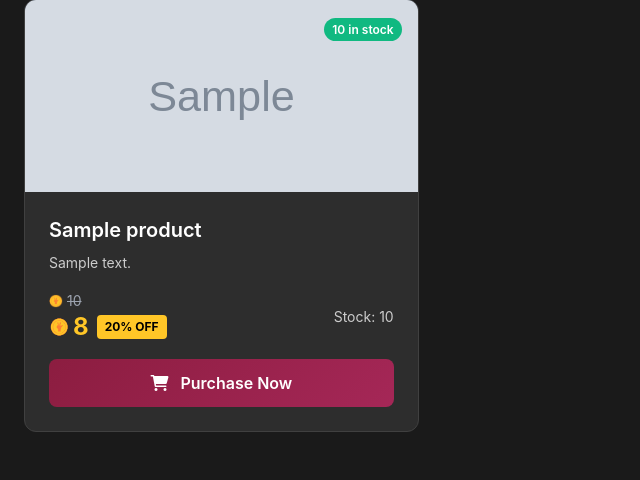
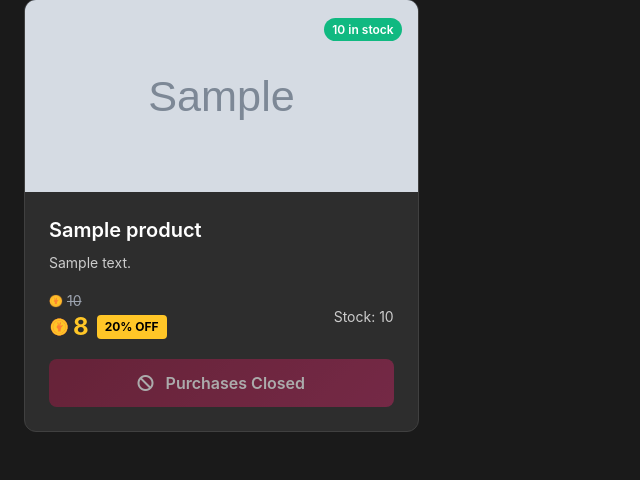
Before and after one commit to code-wolf-byte/Devil2DevilEconomy, a Flask app: page / in a window 1280 px wide. Shown: the part 640-1120 px from the top of the page, without its empty margins (0-640 px from the left). Run offline with Flask 2, Linux system fonts and the light colour scheme; a user stored in the database is signed in; tables that the repository leaves empty hold one stand-in row (values such as "Sample post"); grey boxes marked "Sample" are stand-in pictures; parts of the project's set-up code (start-up, migrations or seed data) failed here and were passed over.

Commit message:
Block purchases

```diff
--- a/routes/main.py
+++ b/routes/main.py
@@ -8,6 +8,13 @@ from datetime import datetime, timedelta
 import time
 
 main = Blueprint('main', __name__)
+
+# Global toggle to disable purchases (set to False to re-enable)
+PURCHASES_DISABLED = True
+
+@main.context_processor
+def inject_purchase_flag():
+    return {'PURCHASES_DISABLED': PURCHASES_DISABLED}
 
 @main.route('/')
 def index():
@@ -59,6 +66,11 @@ def shop():
 @login_required
 def purchase_product(product_id):
     """Purchase a product"""
+    # Block all purchases while the server is closed
+    if PURCHASES_DISABLED:
+        flash('Purchases are currently closed for the year. Please check back next year.', 'info')
+        return redirect(url_for('main.index'))
+
     product = Product.query.get_or_404(product_id)
 
     if not product.is_active:
--- a/templates/index.html
+++ b/templates/index.html
@@ -132,7 +132,12 @@
                                 </div>
                             </div>
 
-                            {% if current_user.is_authenticated %}
+                            {% if PURCHASES_DISABLED %}
+                                <button class="btn-primary w-full disabled" disabled>
+                                    <i class="fas fa-ban mr-2"></i>
+                                    Purchases Closed
+                                </button>
+                            {% elif current_user.is_authenticated %}
                                 {% set discounted_price = (product.price * 0.8) | int %}
                                 {% if (product.stock is none or product.stock > 0) and (current_user.balance or 0) >= discounted_price %}
                                     <form method="POST" action="{{ url_for('main.purchase_product', product_id=product.id) }}" onsubmit="return confirmPurchase(event, '{{ product.name|e }}', {{ discounted_price }}, '{{ product.product_type|e }}', {{ product.price }})">
--- a/templates/product.html
+++ b/templates/product.html
@@ -36,7 +36,11 @@
                     </span>
                 </div>
 
-                {% if current_user.is_authenticated %}
+                {% if PURCHASES_DISABLED %}
+                    <button class="w-full btn-primary opacity-50 cursor-not-allowed" disabled>
+                        <i class="fas fa-ban mr-2"></i>Purchases Closed
+                    </button>
+                {% elif current_user.is_authenticated %}
                     {% set discounted_price = (product.price * 0.8) | int %}
                     {% if (product.stock is none or product.stock > 0) %}
                         <form action="{{ url_for('main.purchase_product', product_id=product.id) }}" method="POST" onsubmit="return confirmPurchase(event, '{{ product.name|e }}', {{ discounted_price }}, {{ product.price }})">
--- a/templates/shop.html
+++ b/templates/shop.html
@@ -96,6 +96,11 @@
                         </div>
 
                         <div class="flex items-center justify-center">
+                            {% if PURCHASES_DISABLED %}
+                                <button class="bg-gray-600 text-gray-400 font-bold py-2 px-4 rounded-lg cursor-not-allowed" disabled>
+                                    <i class="fas fa-ban mr-2"></i>Purchases Closed
+                                </button>
+                            {% else %}
                                 {% set discounted_price = (product.price * 0.8) | int %}
                                 {% if user.balance >= discounted_price and (product.stock is none or product.stock > 0) %}
                                     <form method="POST" action="{{ url_for('main.purchase_product', product_id=product.id) }}" class="inline">
@@ -113,6 +118,7 @@
                                             Unavailable
                                         {% endif %}
                                     </button>
+                                {% endif %}
                             {% endif %}
                         </div>
                     </div>
```
Lines whose indentation alone changed are shown as unchanged.
